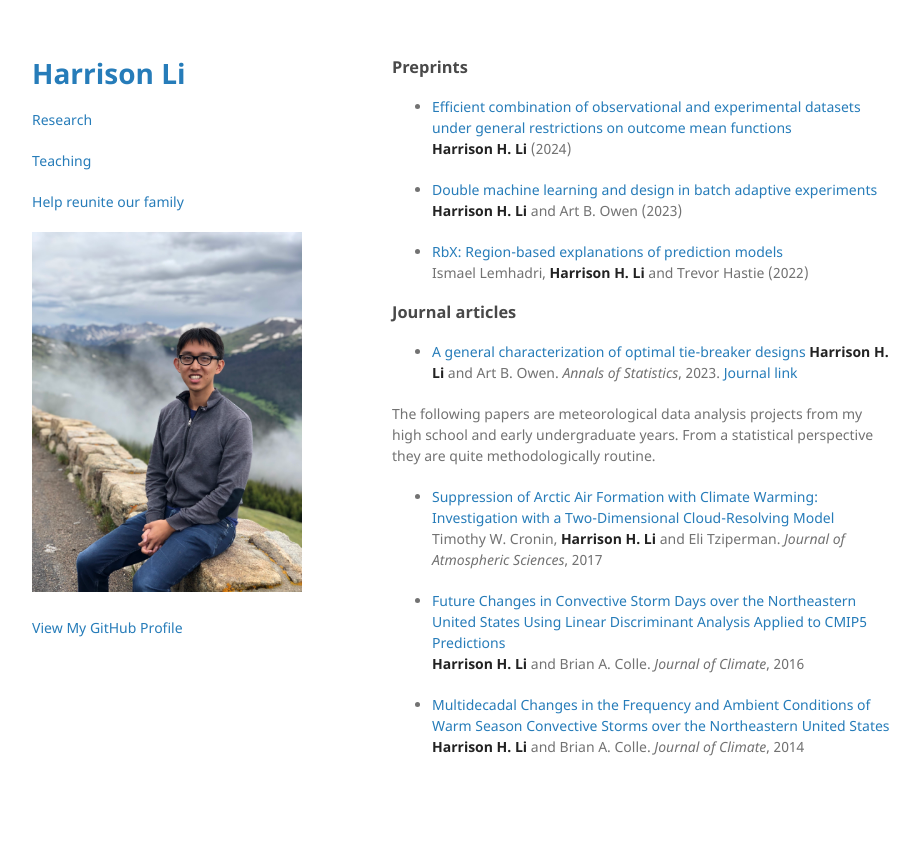
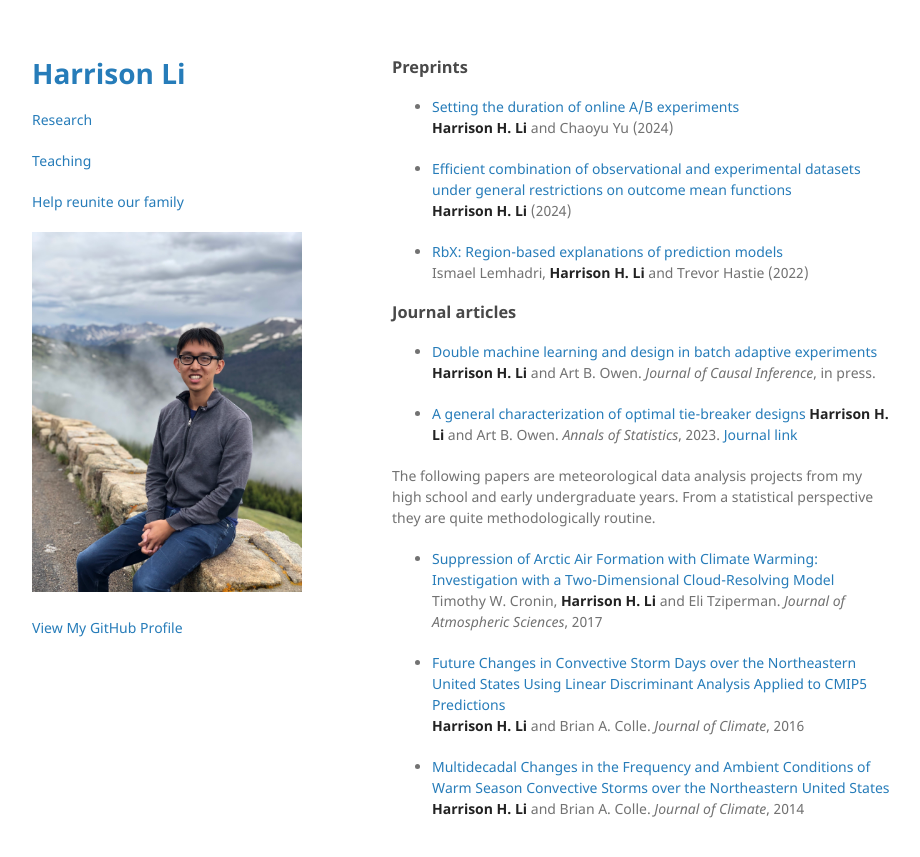
Before and after one commit to hli90722/hli90722.github.io, a Jekyll site: the page built from research.md, in a window 1280 px wide. Shown: the top 857 px of the page, without its empty margins (178-1098 px from the left). Built offline with Jekyll 4.4.1, drawn with Linux system fonts in a browser that asks for light colours; the repository's description, which GitHub fills in, is left out.

Commit message:
Updated research

```diff
--- a/research.md
+++ b/research.md
@@ -6,16 +6,19 @@ permalink: /research/
 
 ### Preprints
 
+- [Setting the duration of online A/B experiments](https://arxiv.org/abs/2408.02830)\
+**Harrison H. Li** and Chaoyu Yu (2024)
+
 - [Efficient combination of observational and experimental datasets under general restrictions on outcome mean functions](https://arxiv.org/abs/2406.06941)\
 **Harrison H. Li** (2024)
-
-- [Double machine learning and design in batch adaptive experiments](https://arxiv.org/abs/2309.15297)\
-**Harrison H. Li** and Art B. Owen (2023)
 
 - [RbX: Region-based explanations of prediction models](https://arxiv.org/abs/2210.08721)\
 Ismael Lemhadri, **Harrison H. Li** and Trevor Hastie (2022)
 
 ### Journal articles
+
+- [Double machine learning and design in batch adaptive experiments](https://arxiv.org/abs/2309.15297)\
+**Harrison H. Li** and Art B. Owen. *Journal of Causal Inference*, in press.
 
 - [A general characterization of optimal tie-breaker designs](https://hli90722.github.io/pdfs/AOS2275.pdf)
 **Harrison H. Li** and Art B. Owen. *Annals of Statistics*, 2023. [Journal link](https://projecteuclid.org/journals/annals-of-statistics/volume-51/issue-3/A-general-characterization-of-optimal-tie-breaker-designs/10.1214/23-AOS2275.short)
```
